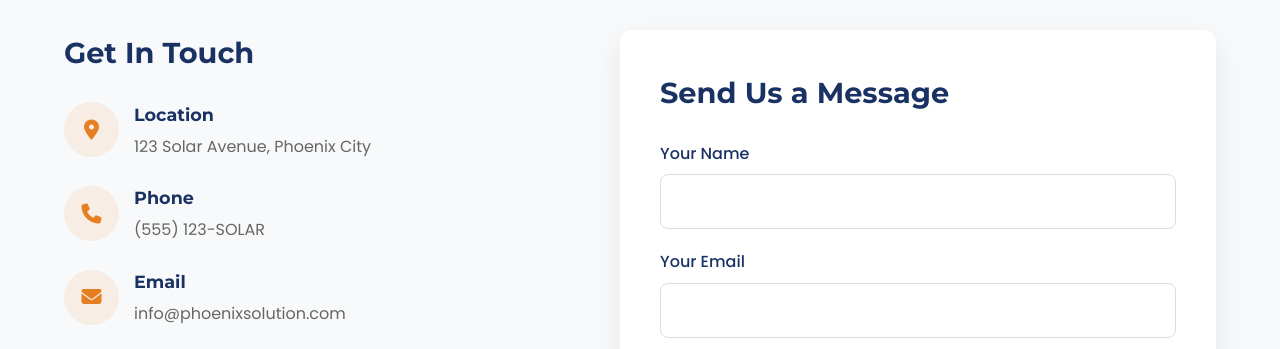
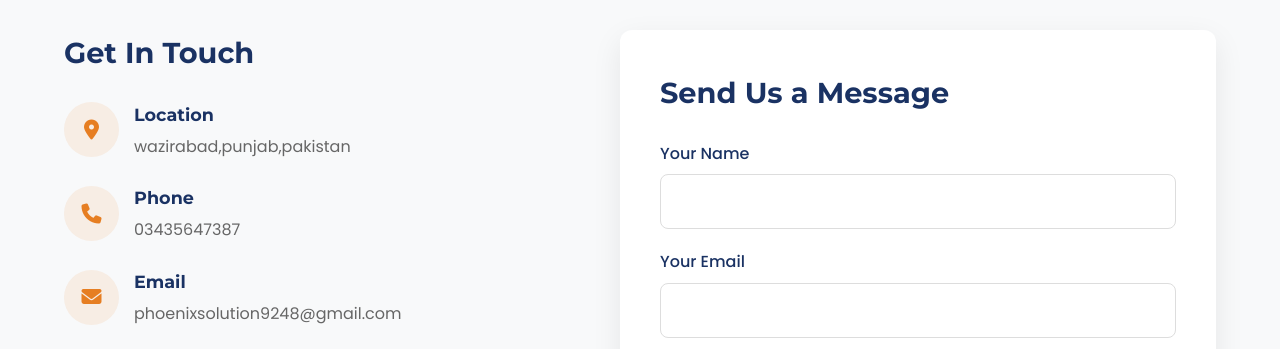
Before and after one commit to phoenix9248756/portfolio, a plain HTML site: page index.html in a window 1280 px wide. Shown: the part 4160-4509 px from the top of the page. Drawn offline with Linux system fonts and the light colour scheme.

Commit message:
Update index.html

```diff
--- a/index.html
+++ b/index.html
@@ -1205,21 +1205,21 @@
                         <i class="fas fa-map-marker-alt"></i>
                         <div class="contact-text">
                             <h4>Location</h4>
-                            <p>123 Solar Avenue, Phoenix City</p>
+                            <p>wazirabad,punjab,pakistan</p>
                         </div>
                     </div>
                     <div class="contact-detail">
                         <i class="fas fa-phone"></i>
                         <div class="contact-text">
                             <h4>Phone</h4>
-                            <p>(555) 123-SOLAR</p>
+                            <p>03435647387</p>
                         </div>
                     </div>
                     <div class="contact-detail">
                         <i class="fas fa-envelope"></i>
                         <div class="contact-text">
                             <h4>Email</h4>
-                            <p>info@phoenixsolution.com</p>
+                            <p>phoenixsolution9248@gmail.com</p>
                         </div>
                     </div>
                     <div class="contact-detail">
```
